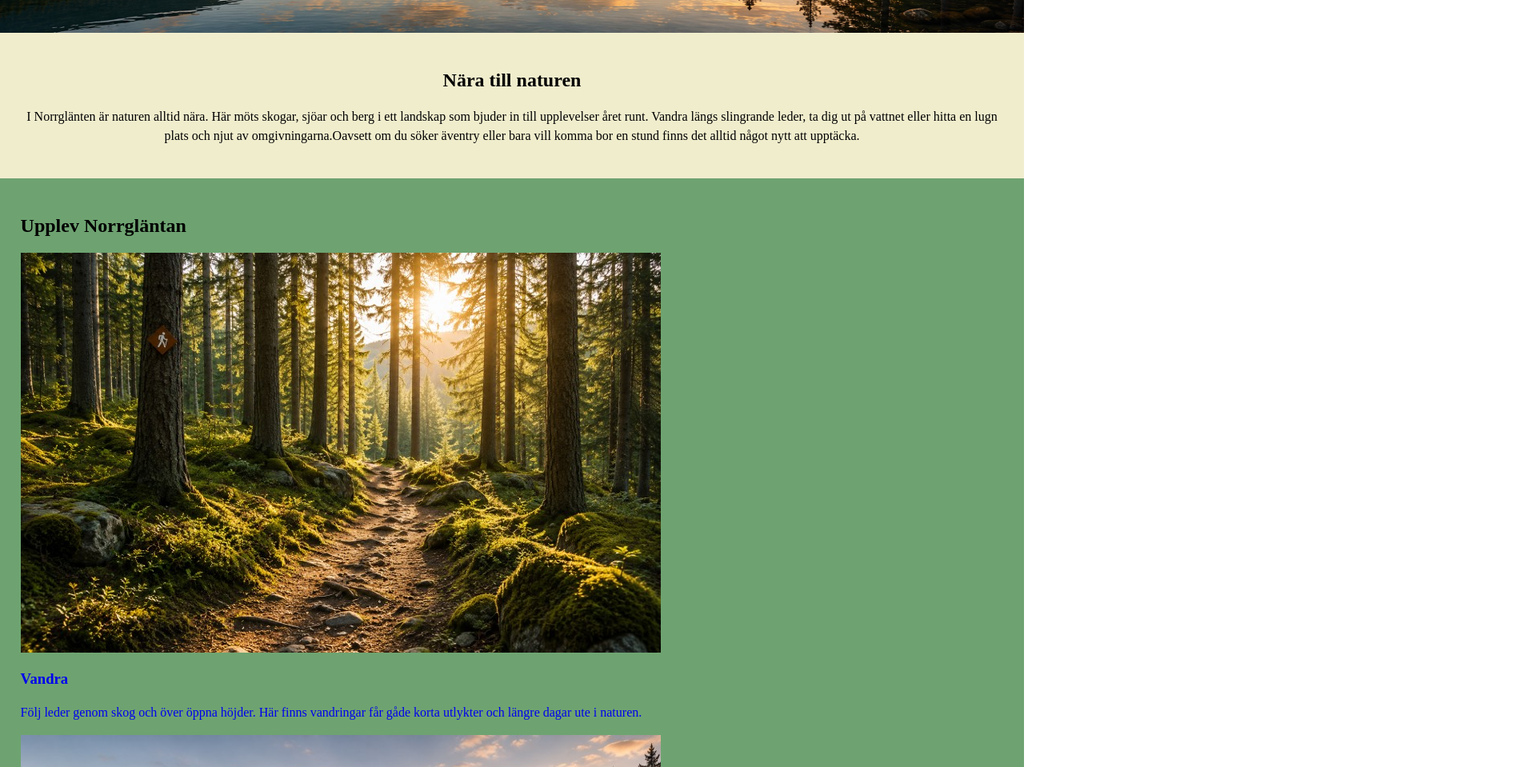
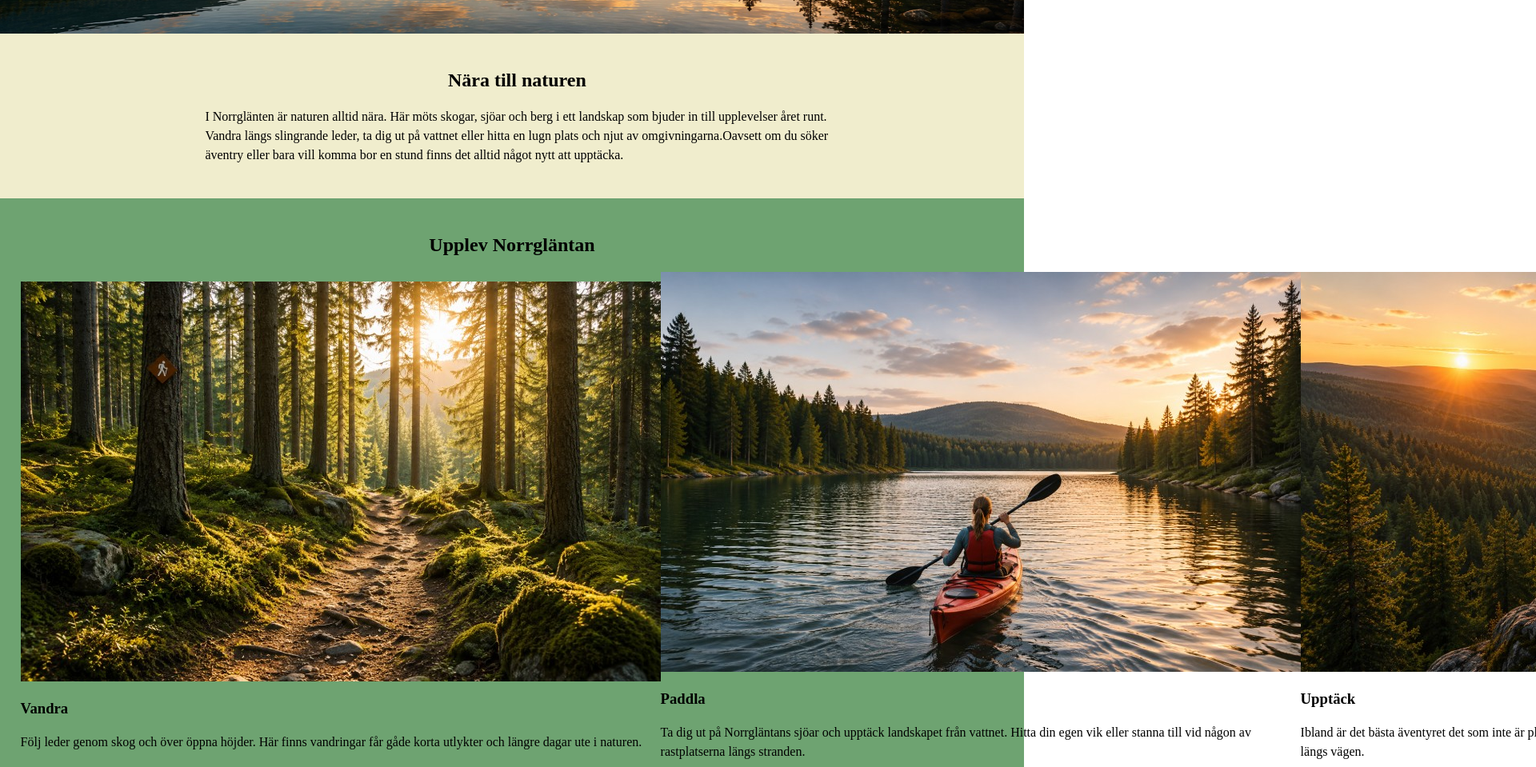
Before and after one commit to sussanvivanco-gif/Laboration_CSS, a plain HTML site: page dt224g_Sussan_CastroVivanco/index.html in a window 1280 px wide. Shown: the part 480-1439 px from the top of the page at 80% size, 1920 px wide, since content can reach past the window. Drawn offline with Linux system fonts and the light colour scheme.

Commit message:
redigarera i css

```diff
--- a/dt224g_Sussan_CastroVivanco/css/style.css
+++ b/dt224g_Sussan_CastroVivanco/css/style.css
@@ -7,13 +7,28 @@ header {
     background-color: rgb(240, 237, 205);
     padding: 2%;
 }
+.header-wrapper {
+    display: block;
+    padding-left: 3%;
+}
+ nav ul li {
+    padding-bottom: 5%;
+    margin-left: 0;
+}
 
+ nav ul{
+    padding: 0;
+}
+
+@media (min-width: 768px){
 .header-wrapper {
     display: flex;
     justify-content: space-between;
     max-width: 1000px;
     margin: 0 auto;
 }
+}
+
 /* LOGGAN*/
 .logo {
     display: flex;
@@ -32,16 +47,26 @@ header {
 }
 
 /*NAV*/
-nav ul {
-    display: flex;
+nav ul{
+    display: block;
     list-style-type: none;
     gap: 20px;
 }
- nav ul li a{
+
+nav ul li a{
     color: black;
     text-decoration: underline;
     font-size: 1.2em;
  }
+
+@media (min-width: 768px){
+nav ul{
+    display: flex;
+    justify-content: flex-end;
+    gap: 20px;
+}
+}
+
 
 /* SECTION HERO*/
  .hero {
@@ -74,37 +99,65 @@ nav ul {
 
 /*NATUR TEXT*/
 .naturtext{
-    text-align: center;
+    text-align: left;
     background-color: rgb(240, 237, 205);
     padding: 2%;
+    padding-left: 3%;
+}
+
+.naturtext h2{
+    text-align: center;
+}
+
+@media (min-width: 780px) {
+    .naturtext-wrapper{
+        background-color: rgb(240, 237, 205);
+    }
+    .naturtext {
+         max-width: 780px;
+         margin: auto;
+    }
+
+    .naturtext h2 {
+        text-align: center;
+    }
+
+    .naturtext p {
+        text-align: left;
+
+    }
 }
 
 /*UPPLEV NORRGLÄNTAN*/
-.all-browser {
+.browser-wrapper {
     background-color: #6EA371;
     padding: 2%;
 }
 
-.browser a{
-    text-decoration: none;
-    color
-}
-.vandra img {
-  border-radius: 50%;
-  width: 200px;
-  height: 200px;
+.browser-wrapper h2 {
+    text-align: center;
 }
 
-.paddla img {
-  border-radius: 50%;
-  width: 200px;
-  height: 200px;
+.browser a{
+    display: block;
+    text-decoration: none;
+    color: black;
 }
 
-.upptack img {
-  border-radius: 50%;
-  width: 200px;
-  height: 200px;
+@media (min-width: 780px) {
+    .all-browser {
+        display: flex;
+        align-items: center;
+        text-decoration: none;
+        gap: 20px;
+}
+    .all-browser h2{
+        text-align: center;
+
+}
+    .browser {
+        max-width: 780px;
+    }
 }
 
 /*PLANERA DITT BESÖK*/
--- a/dt224g_Sussan_CastroVivanco/index.html
+++ b/dt224g_Sussan_CastroVivanco/index.html
@@ -7,7 +7,6 @@
         <link rel="stylesheet" href="../dt224g_Sussan_CastroVivanco/css/style.css">
     </head>
     <body>
-
         <header>
             <div class ="header-wrapper">
                 <div class="logo">
@@ -41,19 +40,22 @@
                 </div>
             </section>
             <section>
+                <div class="naturtext-wrapper">
                     <div class ="naturtext">
                         <h2>Nära till naturen</h2>
                         <p>I Norrglänten är naturen alltid nära. Här möts skogar, sjöar och berg i ett landskap som bjuder in till upplevelser året runt. Vandra längs slingrande leder, ta dig ut på vattnet eller
                         hitta en lugn plats och njut av omgivningarna.Oavsett om du söker äventry eller bara vill komma bor en stund finns det alltid något nytt
                         att upptäcka.</p>
                     </div>
+                </div>
             </section>
             <section>
+                <div class="browser-wrapper">
+                    <h2>Upplev Norrgläntan</h2>
                     <div class="all-browser">
-                    <h2>Upplev Norrgläntan</h2>
-                    <div class="browser">
-                        <article>
-                            <a href="url">                                    <img src="images/vandra.jpg" alt="Skogsbild med vandringsled">
+                        <article class="browser">
+                            <a href="url">
+                                <img src="images/vandra.jpg" alt="Skogsbild med vandringsled">
                                 <div class="vandra">
                                     <h3>Vandra</h3>
                                     <p>Följ leder genom skog och över
@@ -81,6 +83,7 @@
                         <article class="browser">
                             <a href="url">
                                 <img src="images/upptack.jpg" alt="en person som står på bergstopp">
+                                <div class="upptack">
                                     <h3>Upptäck</h3>
                                     <p>Ibland är det bästa äventyret det
                                     som inte är planerat. Utforska
@@ -88,6 +91,7 @@
                                     upptäck dina egna favoriter längs
                                     vägen.
                                     </p>
+                                </div>
                             </a>
                         </article>
                     </div>
```
Lines whose indentation alone changed are shown as unchanged.
